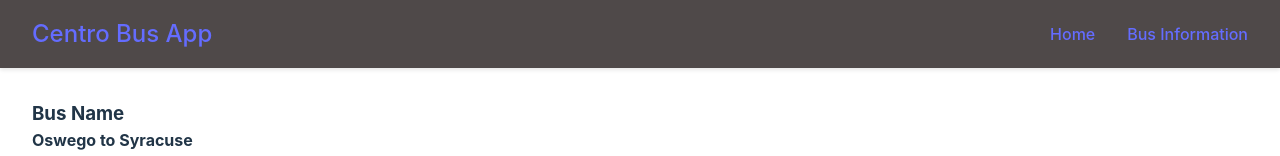
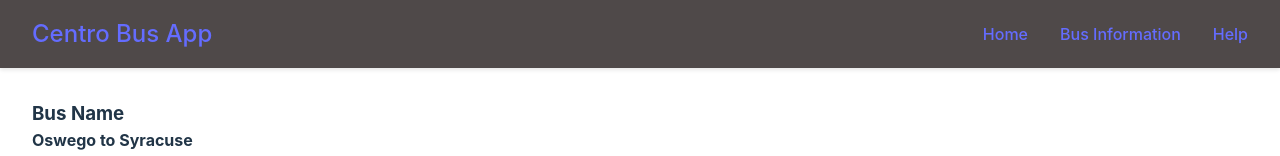
Before and after one commit to sanjixthapa/CentroBusPredictor, a React (Vite) app in the folder UI/: page /allbuses in a window 1280 px wide. Shown: the top 156 px of the page. Built offline with nearby package versions, Linux system fonts and the light colour scheme.

Commit message:
Add files via upload

```diff
--- a/UI/src/components/NavBar.jsx
+++ b/UI/src/components/NavBar.jsx
@@ -10,6 +10,7 @@ function NavBar() {
             <div className='navbar-links'>
                 <Link to='/'>Home </Link>
                 <Link to='/allbuses'>Bus Information</Link>
+                <Link to='help'>Help</Link>
             </div>
         </nav>
     )
```
